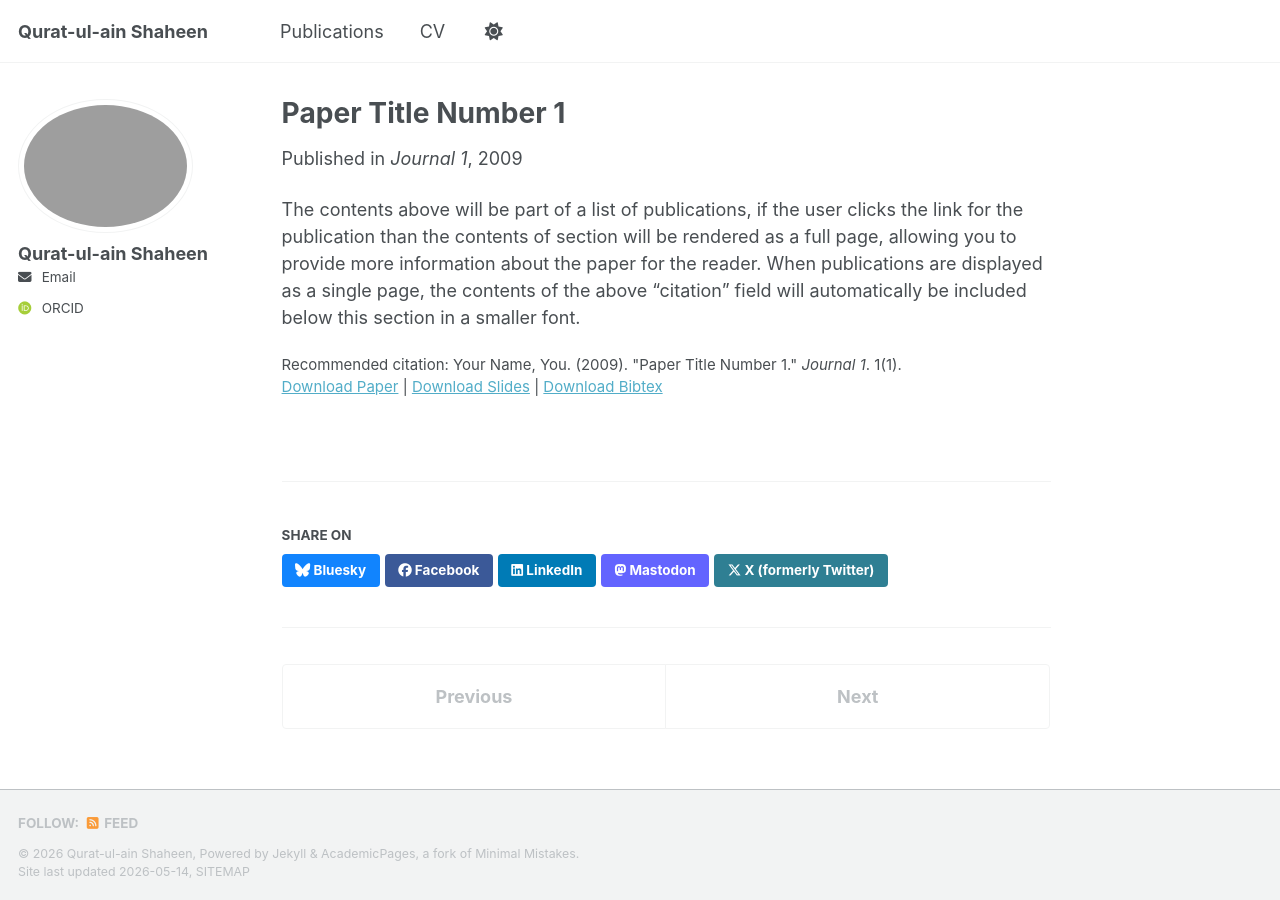
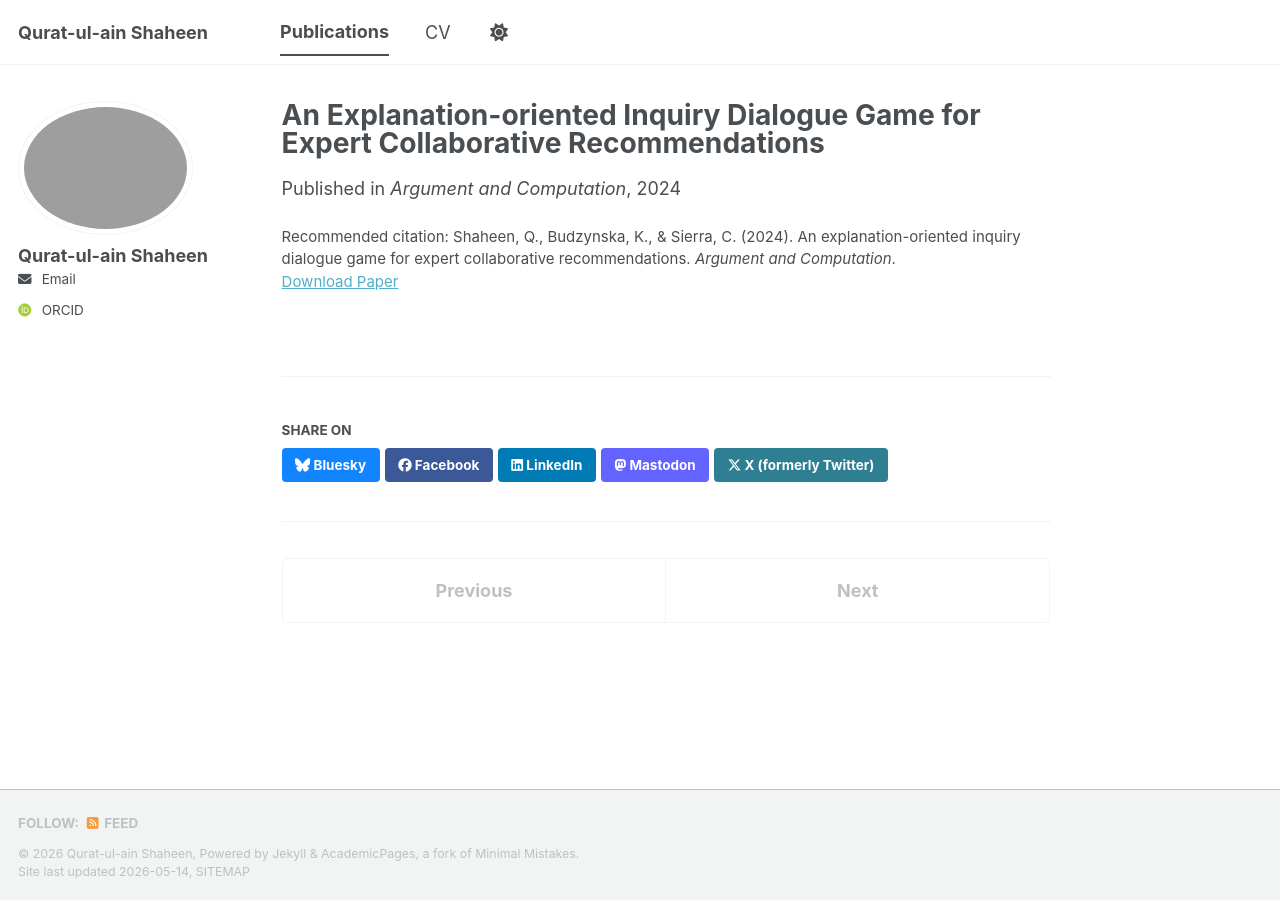
Before and after one commit to QuratulainS/QuratulainS.github.io, a Jekyll site: the page built from _publications/2009-10-01-paper-title-number-1.md, in a window 1280 px wide. Built offline with Jekyll 4.4.1, drawn with Linux system fonts in a browser that asks for light colours; some web fonts are replaced; a script bundle is joined from its source files by our own code; library files that are not in the unit come from our copies.

Commit message:
Update 2009-10-01-paper-title-number-1.md
updated

```diff
--- a/_publications/2009-10-01-paper-title-number-1.md
+++ b/_publications/2009-10-01-paper-title-number-1.md
@@ -1,14 +1,8 @@
 ---
-title: "Paper Title Number 1"
+title: "An Explanation-oriented Inquiry Dialogue Game for Expert Collaborative Recommendations"
 collection: publications
-category: manuscripts
-permalink: /publication/2009-10-01-paper-title-number-1
-excerpt: 'This paper is about the number 1. The number 2 is left for future work.'
-date: 2009-10-01
-venue: 'Journal 1'
-slidesurl: 'https://academicpages.github.io/files/slides1.pdf'
-paperurl: 'https://academicpages.github.io/files/paper1.pdf'
-bibtexurl: 'https://academicpages.github.io/files/bibtex1.bib'
-citation: 'Your Name, You. (2009). &quot;Paper Title Number 1.&quot; <i>Journal 1</i>. 1(1).'
+date: 2024-03-07
+venue: 'Argument and Computation'
+paperurl: 'https://doi.org/10.3233/AAC-230010'
+citation: 'Shaheen, Q., Budzynska, K., & Sierra, C. (2024). An explanation-oriented inquiry dialogue game for expert collaborative recommendations. <i>Argument and Computation</i>.'
 ---
-The contents above will be part of a list of publications, if the user clicks the link for the publication than the contents of section will be rendered as a full page, allowing you to provide more information about the paper for the reader. When publications are displayed as a single page, the contents of the above "citation" field will automatically be included below this section in a smaller font.
```
